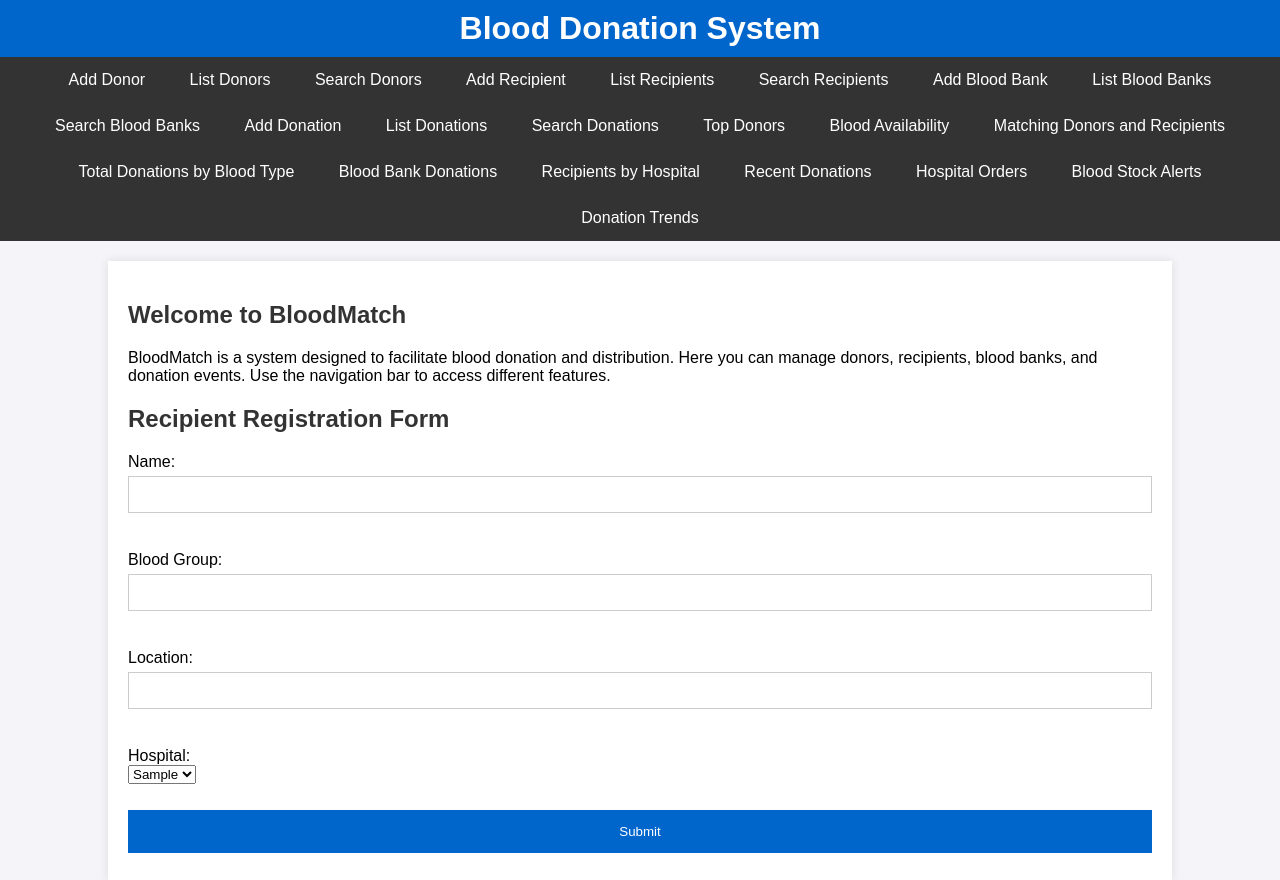
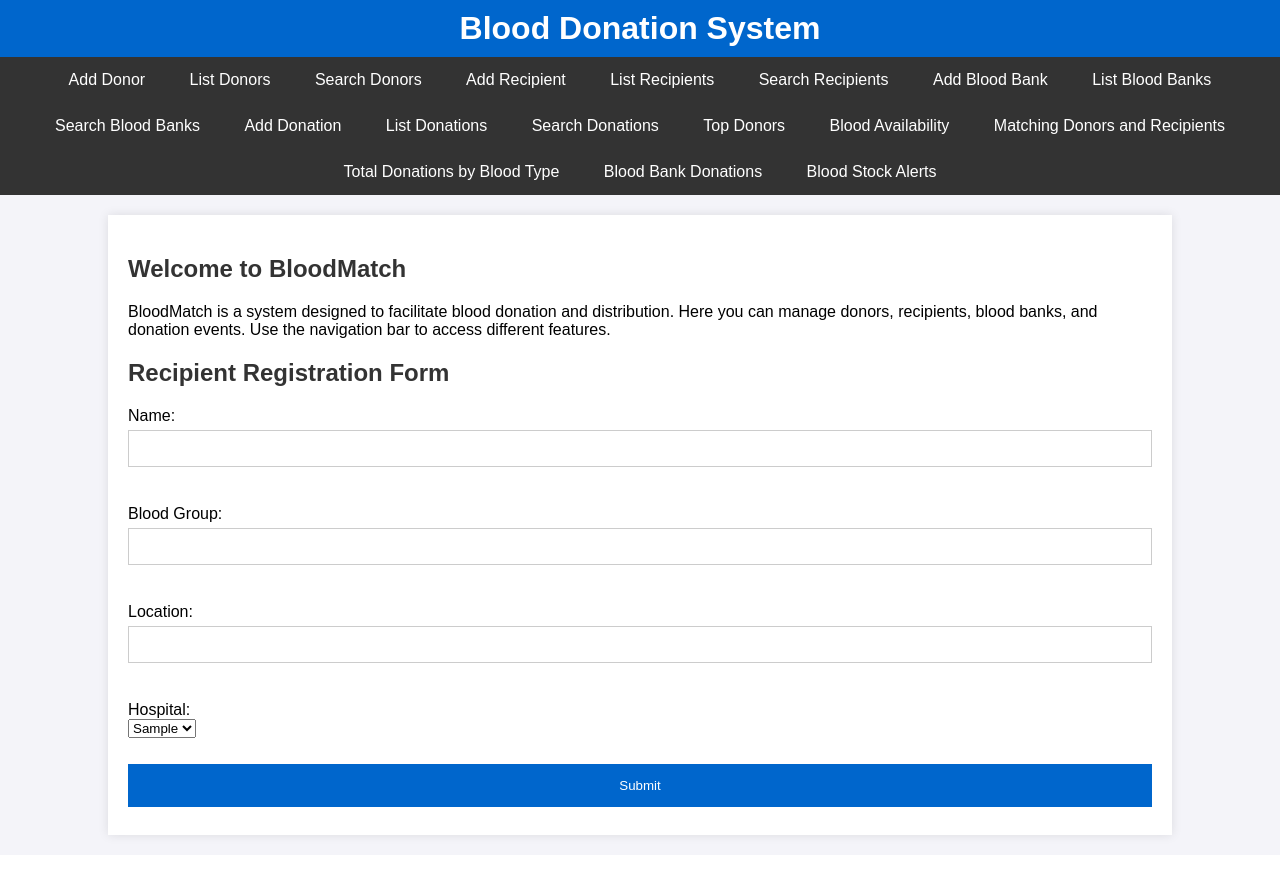
Before and after one commit to anishdulal/bloodmatch-dbms, a PHP site: page / in a window 1280 px wide. Shown: the top 880 px of the page. After the commit the page ends 842 px from the top, so only its background shows below. Run offline with PHP 8.4, Linux system fonts and the light colour scheme; tables that the repository leaves empty or names only in its code hold one stand-in row (values such as "Sample post").

Commit message:
Keep for later

```diff
--- a/index.php
+++ b/index.php
@@ -69,11 +69,11 @@ if ($_SERVER["REQUEST_METHOD"] == "POST") {
         <li><a href="reports/matching_donors_recipients.php">Matching Donors and Recipients</a></li>
         <li><a href="reports/total_donations_by_blood_type.php">Total Donations by Blood Type</a></li>
         <li><a href="reports/blood_bank_donations.php">Blood Bank Donations</a></li>
-        <li><a href="reports/recipients_by_hospital.php">Recipients by Hospital</a></li>
-        <li><a href="reports/recent_donations.php">Recent Donations</a></li>
-        <li><a href="reports/hospital_orders.php">Hospital Orders</a></li>
+        <!-- <li><a href="reports/recipients_by_hospital.php">Recipients by Hospital</a></li> -->
+        <!-- <li><a href="reports/recent_donations.php">Recent Donations</a></li> -->
+        <!-- <li><a href="reports/hospital_orders.php">Hospital Orders</a></li> -->
         <li><a href="reports/blood_stock_alerts.php">Blood Stock Alerts</a></li>
-        <li><a href="reports/donation_trends.php">Donation Trends</a></li>
+        <!-- <li><a href="reports/donation_trends.php">Donation Trends</a></li> -->
     </ul>
 </nav>
 
```
